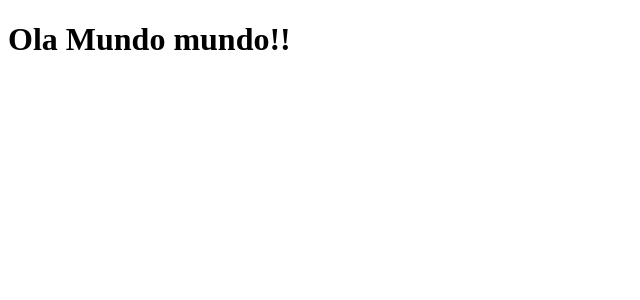
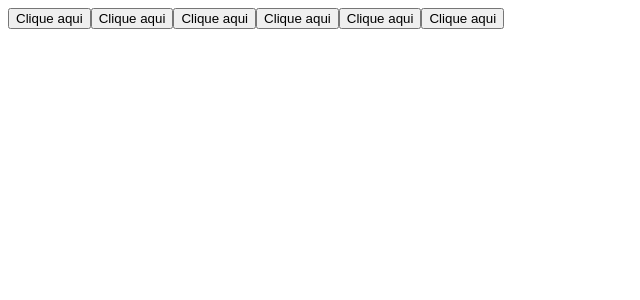
Before and after one commit to Luciara-Abreu/ReackJS-NLW, a React (Create React App) app in the folder letmeask/: page / in a window 1280 px wide. Shown: the top 300 px of the page, without its empty margins (0-640 px from the left). Built offline with nearby package versions, Linux system fonts and the light colour scheme.

Commit message:
Criação do componente Button de exemplo

```diff
--- a/letmeask/src/App.tsx
+++ b/letmeask/src/App.tsx
@@ -1,7 +1,15 @@
+import { Button } from "./components/Button";
 
 function App() {
   return (
-    <h1>Ola Mundo mundo!!</h1>
+    <div>
+      <Button />
+      <Button />
+      <Button />
+      <Button />
+      <Button />
+      <Button />
+    </div>
 
   );
 }
--- /dev/null
+++ b/letmeask/src/components/Button.tsx
@@ -0,0 +1,5 @@
+export function Button() {
+  return (
+    <button>Clique aqui</button>
+  )
+}
```
